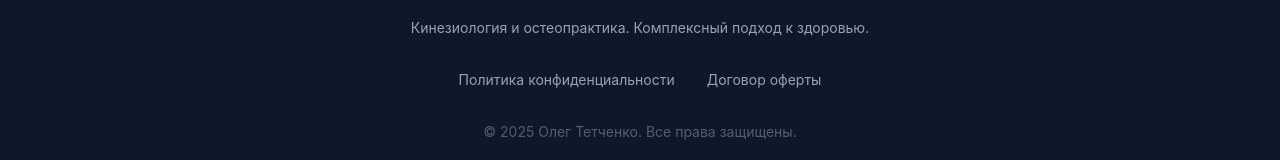
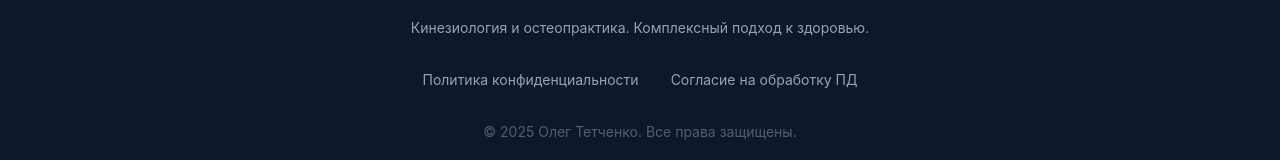
Before and after one commit to TonyGoodMan123/OlegTetchenko, a React (Vite) app: page / in a window 1280 px wide. Shown: the part 9480-9640 px from the top of the page. Built offline with nearby package versions, Linux system fonts and the light colour scheme; a web font is replaced by a local one.

Commit message:
Update footer links: privacy and consent pages

```diff
--- a/src/components/Footer.jsx
+++ b/src/components/Footer.jsx
@@ -6,8 +6,8 @@ const Footer = () => (
             <p className="text-white font-serif font-bold text-lg mb-4">Олег Тетченко</p>
             <p className="mb-8">Кинезиология и остеопрактика. Комплексный подход к здоровью.</p>
             <div className="flex flex-col md:flex-row justify-center gap-4 md:gap-8 mb-8">
-                <a href="#" className="hover:text-white transition">Политика конфиденциальности</a>
-                <a href="#" className="hover:text-white transition">Договор оферты</a>
+                <a href="/privacy.html" target="_blank" rel="noopener noreferrer" className="hover:text-white transition">Политика конфиденциальности</a>
+                <a href="/consent.html" target="_blank" rel="noopener noreferrer" className="hover:text-white transition">Согласие на обработку ПД</a>
             </div>
             <p className="opacity-50">© {new Date().getFullYear()} Олег Тетченко. Все права защищены.</p>
 
```
